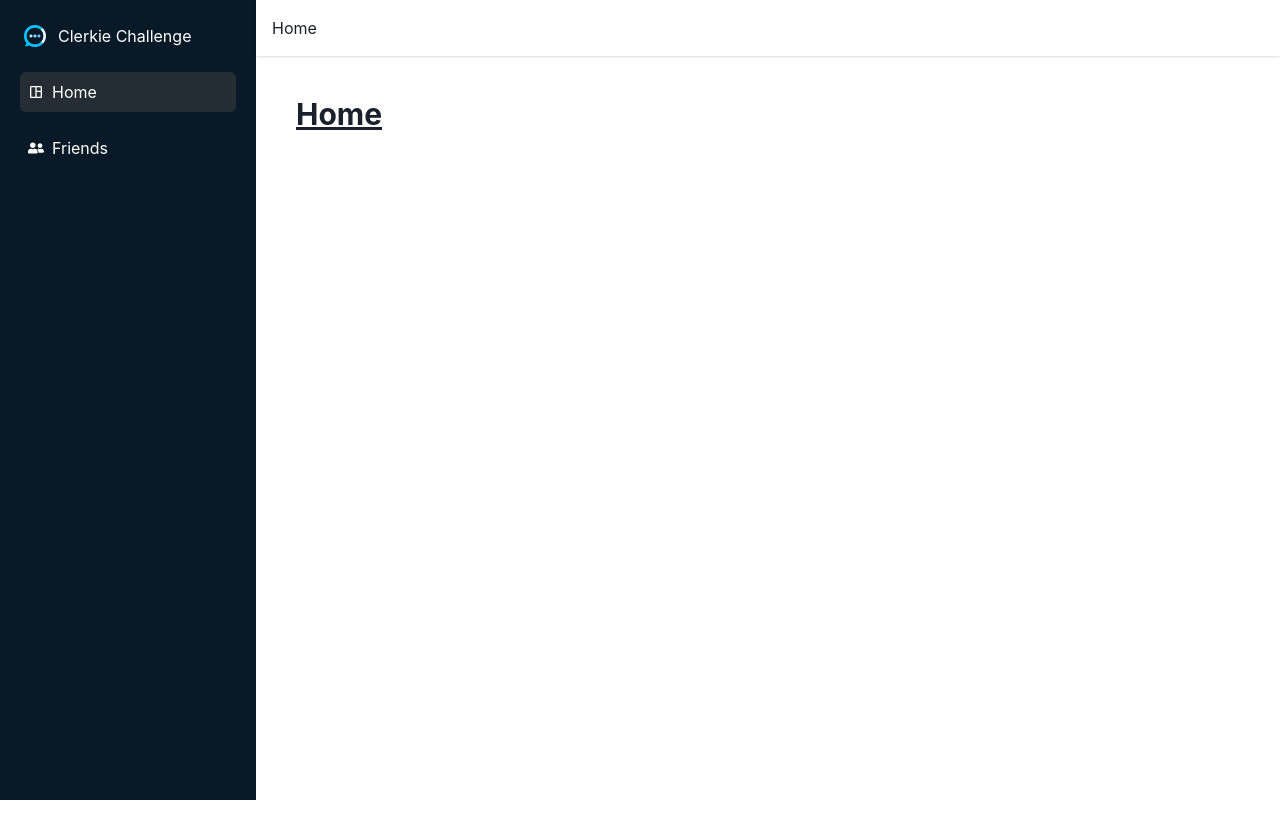
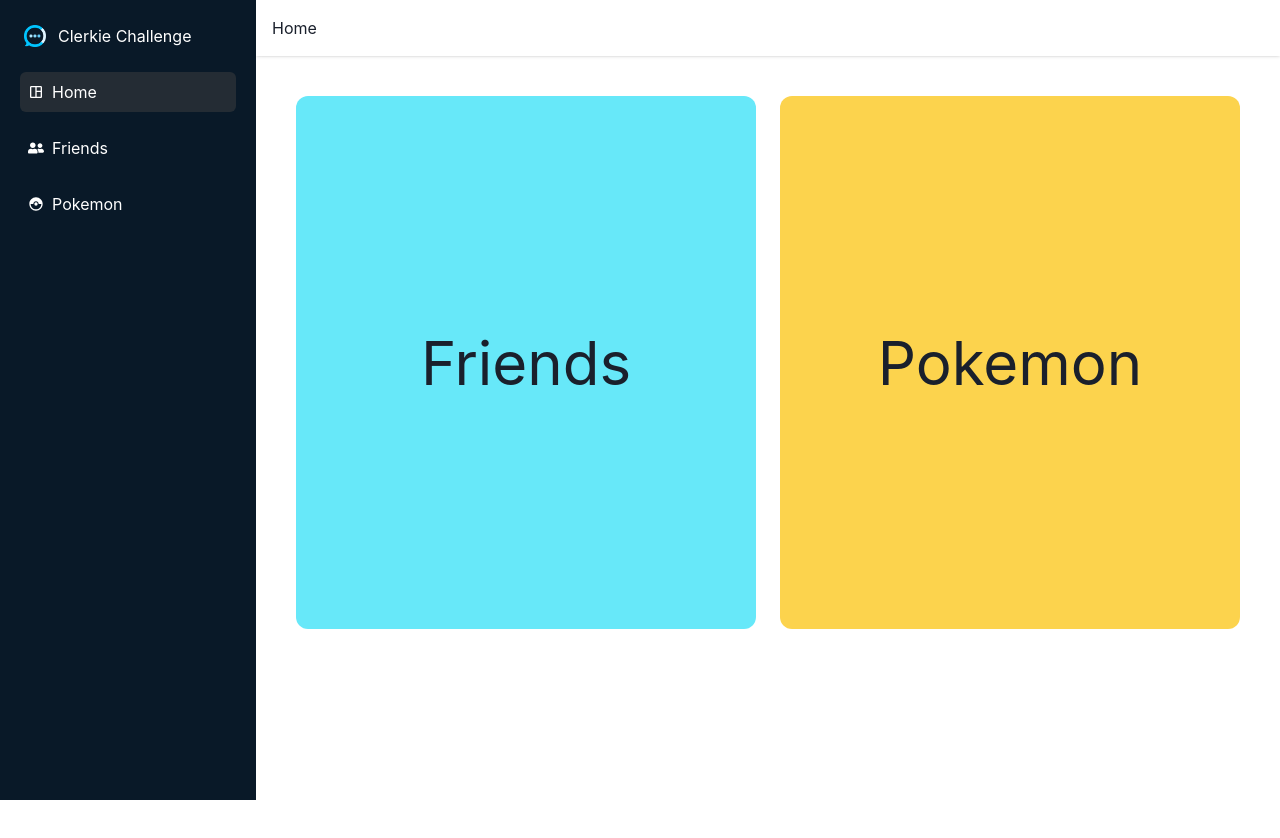
Before and after one commit to DarthSaul/clerkie-demo, a Next.js app: page / in a window 1280 px wide. Shown: the top 838 px of the page. Before the commit the page ends 800 px from the top, so only its background shows below. Built offline with nearby package versions, Linux system fonts and the light colour scheme.

Commit message:
scaffold Pokemon for data fetching architecture

```diff
--- /dev/null
+++ b/components/DashboardRow.js
@@ -0,0 +1,85 @@
+import usePokemon from '@/hooks/usePokemon';
+import { Image } from '@chakra-ui/react';
+
+export default function DashboardRow({ name, color }) {
+	const { pokemon, isLoading } = usePokemon(name);
+	if (isLoading) return <div>Loading...</div>;
+	return (
+		<div className="grid grid-cols-12 items-stretch gap-8">
+			<div
+				className={`col-span-12 md:col-span-6 lg:col-span-3 p-3 rounded-xl flex flex-col justify-between bg-${color}`}
+			>
+				<div className="mb-3 font-bold capitalize text-xl">
+					{pokemon.name}
+				</div>
+				<div className="flex justify-end">
+					<Image
+						src={
+							pokemon.sprites.other[
+								'official-artwork'
+							].front_default
+						}
+						alt={pokemon.name}
+						width={150}
+						height={150}
+					/>
+				</div>
+			</div>
+
+			<div
+				className={`col-span-12 md:col-span-6 lg:col-span-3 p-3 rounded-xl flex flex-col justify-between bg-${color}`}
+			>
+				<div className="mb-3 font-bold text-xl">
+					Base Experience
+				</div>
+				<div className="flex justify-end text-6xl">
+					<div>{pokemon.base_experience}</div>
+				</div>
+			</div>
+
+			<div
+				className={`col-span-12 md:col-span-6 lg:col-span-3 p-3 rounded-xl flex flex-col justify-between bg-${color}`}
+			>
+				<div className="mb-3 font-bold text-xl">
+					Primary Type
+				</div>
+				<div className="flex justify-end text-6xl capitalize">
+					<div>{pokemon.types[0].type.name}</div>
+				</div>
+			</div>
+
+			<div
+				className={`col-span-12 md:col-span-6 lg:col-span-3 p-3 rounded-xl flex flex-col justify-between bg-${color}`}
+			>
+				<div className="mb-3 font-bold text-xl">
+					Key Abilities
+				</div>
+				<div className="flex justify-end">
+					<div>
+						{pokemon.abilities.map(
+							(item) => (
+								<div
+									className="flex items-center"
+									key={
+										item
+											.ability
+											.name
+									}
+								>
+									<div className="rounded-full bg-cyan-500 h-2 w-2 mr-3"></div>
+									<div className="capitalize">
+										{
+											item
+												.ability
+												.name
+										}
+									</div>
+								</div>
+							)
+						)}
+					</div>
+				</div>
+			</div>
+		</div>
+	);
+}
--- a/components/Header.js
+++ b/components/Header.js
@@ -5,7 +5,12 @@ import Link from 'next/link';
 
 export default function Header({ open }) {
 	const router = useRouter();
-	const title = router.pathname === '/' ? 'Home' : 'Friends';
+	const title =
+		router.pathname === '/'
+			? 'Home'
+			: router.pathname === '/pokemon'
+			? 'Pokemon'
+			: 'Friends';
 	const { friend } = router.query;
 	return (
 		<div className="w-full p-4 shadow">
--- a/components/NavDrawer.js
+++ b/components/NavDrawer.js
@@ -1,7 +1,7 @@
 import NavLogoTitle from './NavLogoTitle';
 import Link from 'next/link';
 import { useRouter } from 'next/router';
-import { MdOutlineSpaceDashboard } from 'react-icons/md';
+import { MdOutlineSpaceDashboard, MdCatchingPokemon } from 'react-icons/md';
 import { FaUserFriends } from 'react-icons/fa';
 
 const NavDrawer = ({ close }) => {
@@ -60,6 +60,30 @@ const NavDrawer = ({ close }) => {
 					</div>
 				</Link>
 			</div>
+
+			<div
+				className={`mb-4 p-2 rounded-md ${
+					router.pathname == '/pokemon'
+						? 'bg-neutral-700/50'
+						: ''
+				}`}
+			>
+				<Link
+					href="/pokemon"
+					onClick={
+						close
+							? (e) => close()
+							: undefined
+					}
+				>
+					<div className="flex items-center">
+						<div className="mr-2">
+							<MdCatchingPokemon />
+						</div>
+						<div>Pokemon</div>
+					</div>
+				</Link>
+			</div>
 		</div>
 	);
 };
--- /dev/null
+++ b/hooks/usePokemon.js
@@ -0,0 +1,18 @@
+import useSWR from 'swr';
+
+const fetcher = (...args) => fetch(...args).then((res) => res.json());
+
+function usePokemon(name) {
+	const { data, error, isLoading } = useSWR(
+		`https://pokeapi.co/api/v2/pokemon/${name}`,
+		fetcher
+	);
+
+	return {
+		pokemon: data,
+		isLoading,
+		isError: error,
+	};
+}
+
+export default usePokemon;
--- a/next.config.js
+++ b/next.config.js
@@ -1,6 +1,6 @@
 /** @type {import('next').NextConfig} */
 const nextConfig = {
-  reactStrictMode: true,
-}
+	reactStrictMode: true,
+};
 
-module.exports = nextConfig
+module.exports = nextConfig;
--- a/package.json
+++ b/package.json
@@ -20,7 +20,8 @@
     "react": "18.2.0",
     "react-bottom-scroll-listener": "^5.1.0",
     "react-dom": "18.2.0",
-    "react-icons": "^4.8.0"
+    "react-icons": "^4.8.0",
+    "swr": "^2.1.1"
   },
   "devDependencies": {
     "autoprefixer": "^10.4.14",
--- a/pages/friends/index.js
+++ b/pages/friends/index.js
@@ -28,6 +28,18 @@ export default function Friends() {
 		super: false,
 	});
 
+	useEffect(() => {
+		async function fetchData() {
+			setLoading(true);
+			const response = await getData();
+			setData(response.results);
+			setLoading(false);
+		}
+		if (data.length === 0) {
+			fetchData();
+		}
+	});
+
 	const handleOnDocumentBottom = useCallback(() => {
 		async function fetchMoreData() {
 			if (!pageinateLoading && data.length) {
@@ -41,18 +53,6 @@ export default function Friends() {
 	}, [data, pageinateLoading]);
 
 	useBottomScrollListener(handleOnDocumentBottom);
-
-	useEffect(() => {
-		async function fetchData() {
-			setLoading(true);
-			const response = await getData();
-			setData(response.results);
-			setLoading(false);
-		}
-		if (data.length === 0) {
-			fetchData();
-		}
-	});
 
 	const scrollRef = useBottomScrollListener(() =>
 		console.log('at bottom!')
--- a/pages/index.js
+++ b/pages/index.js
@@ -1,7 +1,25 @@
-export default function Home() {
+import Link from 'next/link';
+
+function Home() {
 	return (
-		<>
-			<h1 className="text-3xl font-bold underline">Home</h1>
-		</>
+		<div className="h-screen">
+			<div className="grid grid-cols-12 items-stretch h-4/6 gap-6">
+				<Link
+					href="/friends"
+					className="col-span-12 md:col-span-6 bg-cyan-300 rounded-xl flex items-center justify-center text-6xl"
+				>
+					Friends
+				</Link>
+
+				<Link
+					href="/friends"
+					className="col-span-12 md:col-span-6 bg-amber-300 rounded-xl flex items-center justify-center text-6xl"
+				>
+					Pokemon
+				</Link>
+			</div>
+		</div>
 	);
 }
+
+export default Home;
--- /dev/null
+++ b/pages/pokemon/index.js
@@ -0,0 +1,28 @@
+import DashboardRow from '@/components/DashboardRow';
+
+function Pokemon() {
+	return (
+		<div>
+			<div className="mb-5">
+				<DashboardRow
+					name="charmander"
+					color="amber-400"
+				/>
+			</div>
+			<div className="mb-5">
+				<DashboardRow
+					name="charmeleon"
+					color="red-300"
+				/>
+			</div>
+			<div className="mb-5">
+				<DashboardRow
+					name="charizard"
+					color="blue-300"
+				/>
+			</div>
+		</div>
+	);
+}
+
+export default Pokemon;
```
Also changed, not shown: 1 other file (tests, documents, lock files or other folders).
